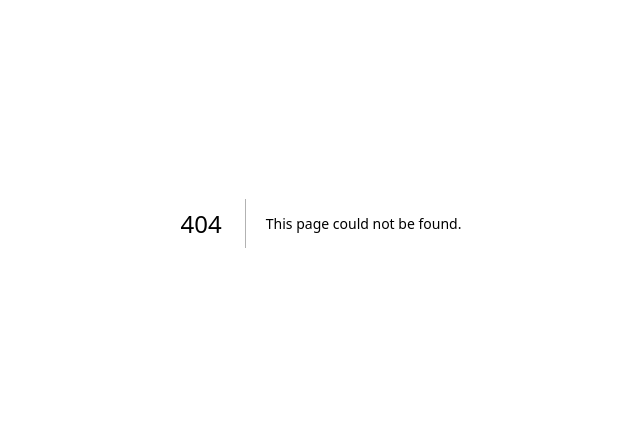
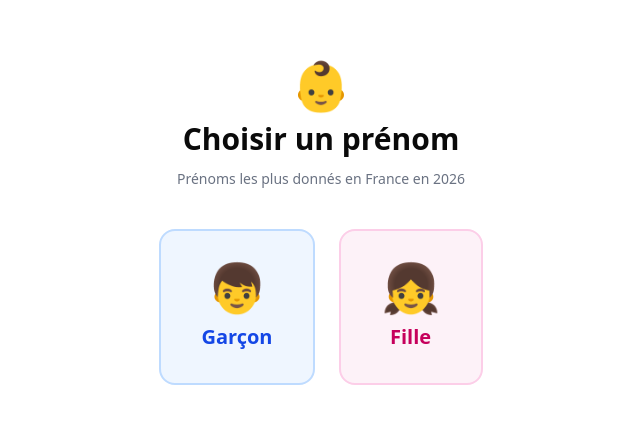
Before and after one commit to AssoConnectWorkshop/WS37, a Next.js app: page /prenoms in a window 1280 px wide. Before the commit this address had no page. Shown: the part 177-600 px from the top of the page, without its empty margins (319-959 px from the left). Built offline with nearby package versions, Linux system fonts and the light colour scheme.

Commit message:
Add baby name picker app with gender selection and 2026 French top names

```diff
--- /dev/null
+++ b/src/app/prenoms/page.tsx
@@ -0,0 +1,145 @@
+'use client';
+
+import { useState } from 'react';
+
+type Gender = 'garcon' | 'fille';
+
+const PRENOMS: Record<Gender, string[]> = {
+  garcon: [
+    'Gabriel', 'Léo', 'Raphaël', 'Louis', 'Arthur',
+    'Lucas', 'Hugo', 'Noah', 'Liam', 'Adam',
+    'Ethan', 'Nathan', 'Mathis', 'Tom', 'Axel',
+    'Théo', 'Maxime', 'Antoine', 'Jules', 'Sacha',
+    'Paul', 'Romain', 'Victor', 'Noa', 'Clément',
+    'Malo', 'Luca', 'Enzo', 'Elias', 'Simon',
+  ],
+  fille: [
+    'Emma', 'Jade', 'Louise', 'Alice', 'Chloé',
+    'Léa', 'Inès', 'Lina', 'Camille', 'Zoé',
+    'Mia', 'Manon', 'Lucie', 'Eva', 'Ambre',
+    'Agathe', 'Clara', 'Juliette', 'Sarah', 'Lola',
+    'Nora', 'Anaïs', 'Mathilde', 'Elena', 'Luna',
+    'Sofia', 'Elisa', 'Margot', 'Rose', 'Lily',
+  ],
+};
+
+const COLORS: Record<Gender, { bg: string; text: string; badge: string; border: string; button: string }> = {
+  garcon: {
+    bg: 'bg-blue-50',
+    text: 'text-blue-700',
+    badge: 'bg-blue-100 text-blue-800 hover:bg-blue-200',
+    border: 'border-blue-200',
+    button: 'bg-blue-500 hover:bg-blue-600 text-white',
+  },
+  fille: {
+    bg: 'bg-pink-50',
+    text: 'text-pink-700',
+    badge: 'bg-pink-100 text-pink-800 hover:bg-pink-200',
+    border: 'border-pink-200',
+    button: 'bg-pink-500 hover:bg-pink-600 text-white',
+  },
+};
+
+export default function PrenomsPage() {
+  const [gender, setGender] = useState<Gender | null>(null);
+  const [selected, setSelected] = useState<string[]>([]);
+
+  const toggle = (name: string) => {
+    setSelected((prev) =>
+      prev.includes(name) ? prev.filter((n) => n !== name) : [...prev, name]
+    );
+  };
+
+  const reset = () => {
+    setGender(null);
+    setSelected([]);
+  };
+
+  if (!gender) {
+    return (
+      <main className="flex min-h-screen flex-col items-center justify-center gap-10 p-8">
+        <div className="flex flex-col items-center gap-3 text-center">
+          <span className="text-5xl">👶</span>
+          <h1 className="text-3xl font-bold">Choisir un prénom</h1>
+          <p className="text-gray-500 text-sm">Prénoms les plus donnés en France en 2026</p>
+        </div>
+
+        <div className="flex gap-6">
+          <button
+            onClick={() => setGender('garcon')}
+            className="flex flex-col items-center gap-3 px-10 py-8 rounded-2xl border-2 border-blue-200 bg-blue-50 hover:bg-blue-100 transition-colors cursor-pointer"
+          >
+            <span className="text-5xl">👦</span>
+            <span className="text-xl font-semibold text-blue-700">Garçon</span>
+          </button>
+
+          <button
+            onClick={() => setGender('fille')}
+            className="flex flex-col items-center gap-3 px-10 py-8 rounded-2xl border-2 border-pink-200 bg-pink-50 hover:bg-pink-100 transition-colors cursor-pointer"
+          >
+            <span className="text-5xl">👧</span>
+            <span className="text-xl font-semibold text-pink-700">Fille</span>
+          </button>
+        </div>
+      </main>
+    );
+  }
+
+  const colors = COLORS[gender];
+  const names = PRENOMS[gender];
+  const label = gender === 'garcon' ? 'Garçon' : 'Fille';
+
+  return (
+    <main className="flex min-h-screen flex-col items-center gap-8 p-8 pt-12">
+      <div className="flex flex-col items-center gap-2 text-center">
+        <span className="text-4xl">{gender === 'garcon' ? '👦' : '👧'}</span>
+        <h1 className="text-2xl font-bold">Prénoms {label.toLowerCase()}s populaires</h1>
+        <p className="text-gray-500 text-sm">Cliquez sur un prénom pour le sélectionner</p>
+      </div>
+
+      <div className="flex flex-wrap gap-3 justify-center max-w-2xl">
+        {names.map((name) => {
+          const isSelected = selected.includes(name);
+          return (
+            <button
+              key={name}
+              onClick={() => toggle(name)}
+              className={`px-4 py-2 rounded-full text-sm font-medium border-2 transition-all cursor-pointer ${
+                isSelected
+                  ? `${colors.button} border-transparent scale-105 shadow-md`
+                  : `${colors.badge} ${colors.border}`
+              }`}
+            >
+              {name}
+            </button>
+          );
+        })}
+      </div>
+
+      {selected.length > 0 && (
+        <div className={`w-full max-w-2xl rounded-2xl border-2 ${colors.border} ${colors.bg} p-6 flex flex-col gap-3`}>
+          <p className={`text-sm font-semibold ${colors.text}`}>
+            {selected.length} prénom{selected.length > 1 ? 's' : ''} sélectionné{selected.length > 1 ? 's' : ''}
+          </p>
+          <div className="flex flex-wrap gap-2">
+            {selected.map((name) => (
+              <span
+                key={name}
+                className={`px-3 py-1 rounded-full text-sm font-semibold ${colors.button}`}
+              >
+                {name}
+              </span>
+            ))}
+          </div>
+        </div>
+      )}
+
+      <button
+        onClick={reset}
+        className="text-sm text-gray-400 hover:text-gray-600 underline transition-colors cursor-pointer"
+      >
+        ← Changer de genre
+      </button>
+    </main>
+  );
+}
```
